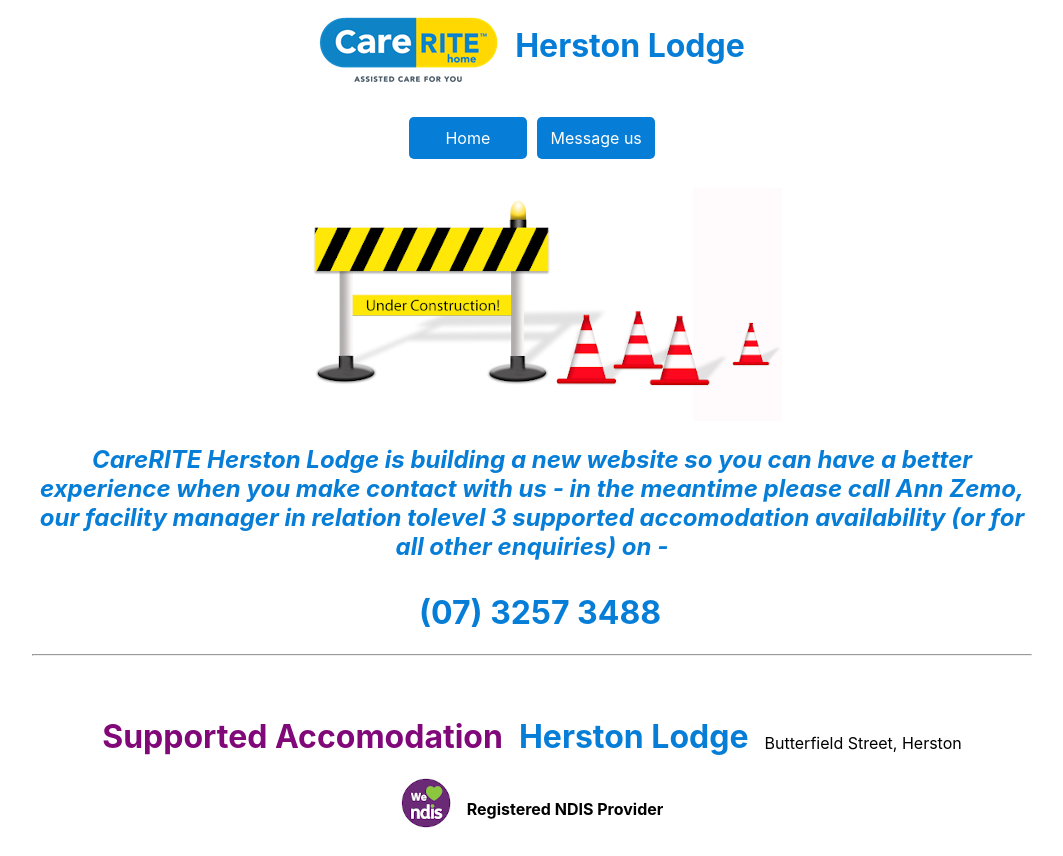
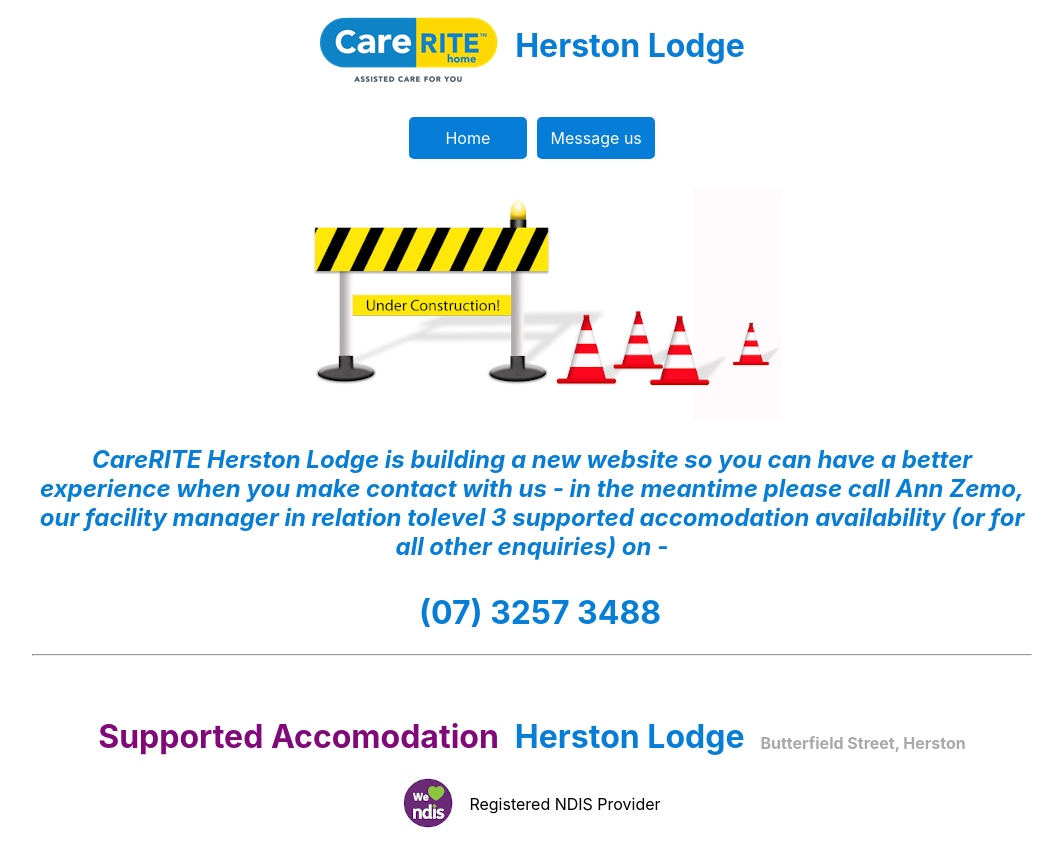
Before and after one commit to LachlanStephan/FacilitySite-, a React (Create React App) app: page / in a window 1280 px wide. Shown: the whole page, without its empty margins (108-1171 px from the left). Built offline with nearby package versions, Linux system fonts and the light colour scheme.

Commit message:
final styling changes

```diff
--- a/src/App.css
+++ b/src/App.css
@@ -37,8 +37,12 @@
   justify-content: center;
 }
 
-.logoInfo>h4 {
+.logoInfo>p {
   padding-left: 1em;
+}
+
+.greyP {
+  color: darkgrey;
 }
 
 /* links */
--- a/src/components/common/footer.js
+++ b/src/components/common/footer.js
@@ -11,15 +11,15 @@
                 <Col className="footerHeadings">
                     <h1 className="purpleH1">Supported Accomodation</h1>
                     <h1 className="blueH1">Herston Lodge</h1>
-                    <p>
-                        Butterfield Street, Herston
+                    <p className="greyP">
+                       <strong>Butterfield Street, Herston</strong>
                     </p>
                 </Col>
             </Row>
             <Row>
                 <Col className="logoInfo">
                     <CardImg className="NDIS-logo" width="50" height="50" src={weHeartNDIS2020v3}/>
-                    <h4>Registered NDIS Provider</h4>
+                    <p>Registered NDIS Provider</p>
                     {/* <CardImg src={tagRegisteredProviderv2} /> */}
                 </Col>
             </Row>
```
Also changed, not shown: 1 other file (tests, documents, lock files or other folders).
